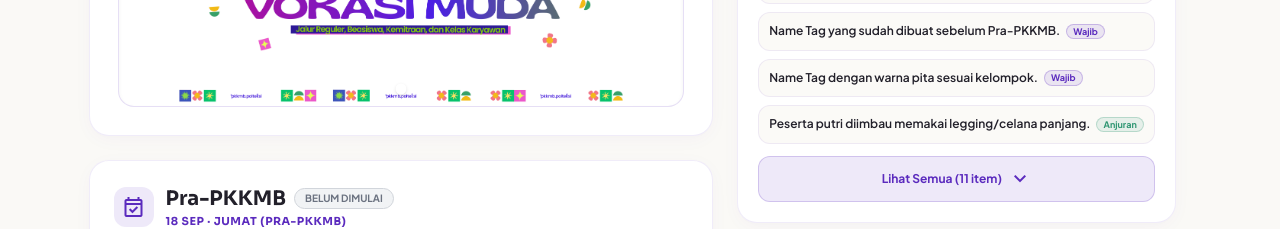
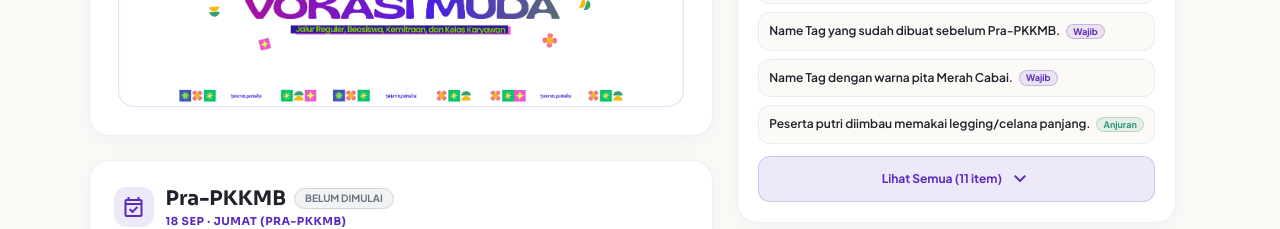
Before and after one commit to polteksi/pkkmb, a React (Vite) app: page / in a window 1280 px wide. Shown: the part 391-620 px from the top of the page. Built offline with nearby package versions, Linux system fonts and the light colour scheme.

Commit message:
content: update name tag ribbon color

```diff
--- a/src/data/orientationData.ts
+++ b/src/data/orientationData.ts
@@ -127,7 +127,7 @@ export const DAYS_DATA: DaySchedule[] = [
 export const PERLENGKAPAN_ITEMS: PerlengkapanItem[] = [
   { id: 'p-1',  text: 'Sarapan sebelum mengikuti rangkaian kegiatan.', mandatory: true },
   { id: 'p-2',  text: 'Name Tag yang sudah dibuat sebelum Pra-PKKMB.', mandatory: true },
-  { id: 'p-3',  text: 'Name Tag dengan warna pita sesuai kelompok.', mandatory: true },
+  { id: 'p-3',  text: 'Name Tag dengan warna pita Merah Cabai.', mandatory: true },
   { id: 'p-4',  text: 'Peserta putri diimbau memakai legging/celana panjang.', mandatory: false },
   { id: 'p-5',  text: 'Barang-barang penugasan sesuai ketentuan.', mandatory: true },
   { id: 'p-6',  text: 'Alat tulis.', mandatory: true },
```
